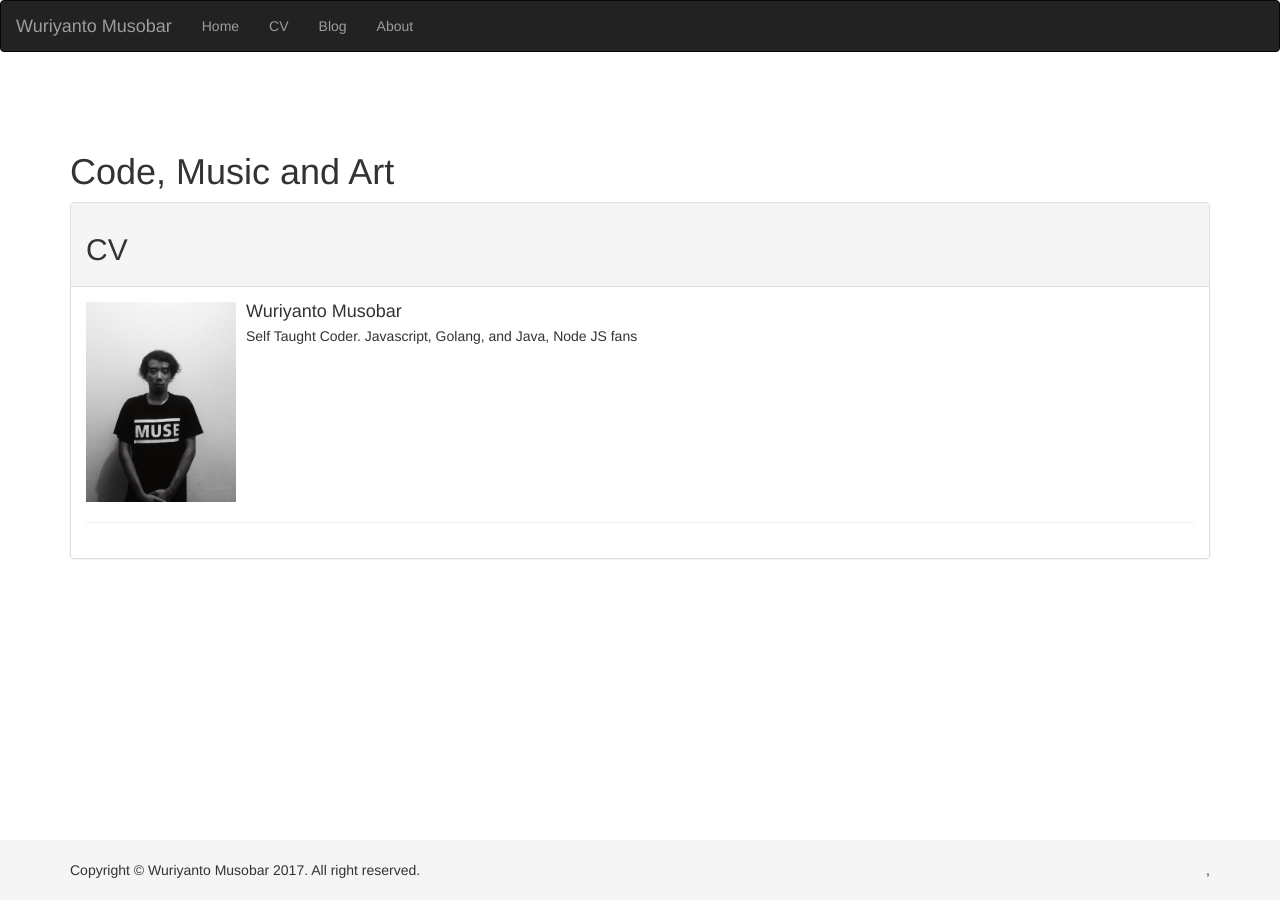
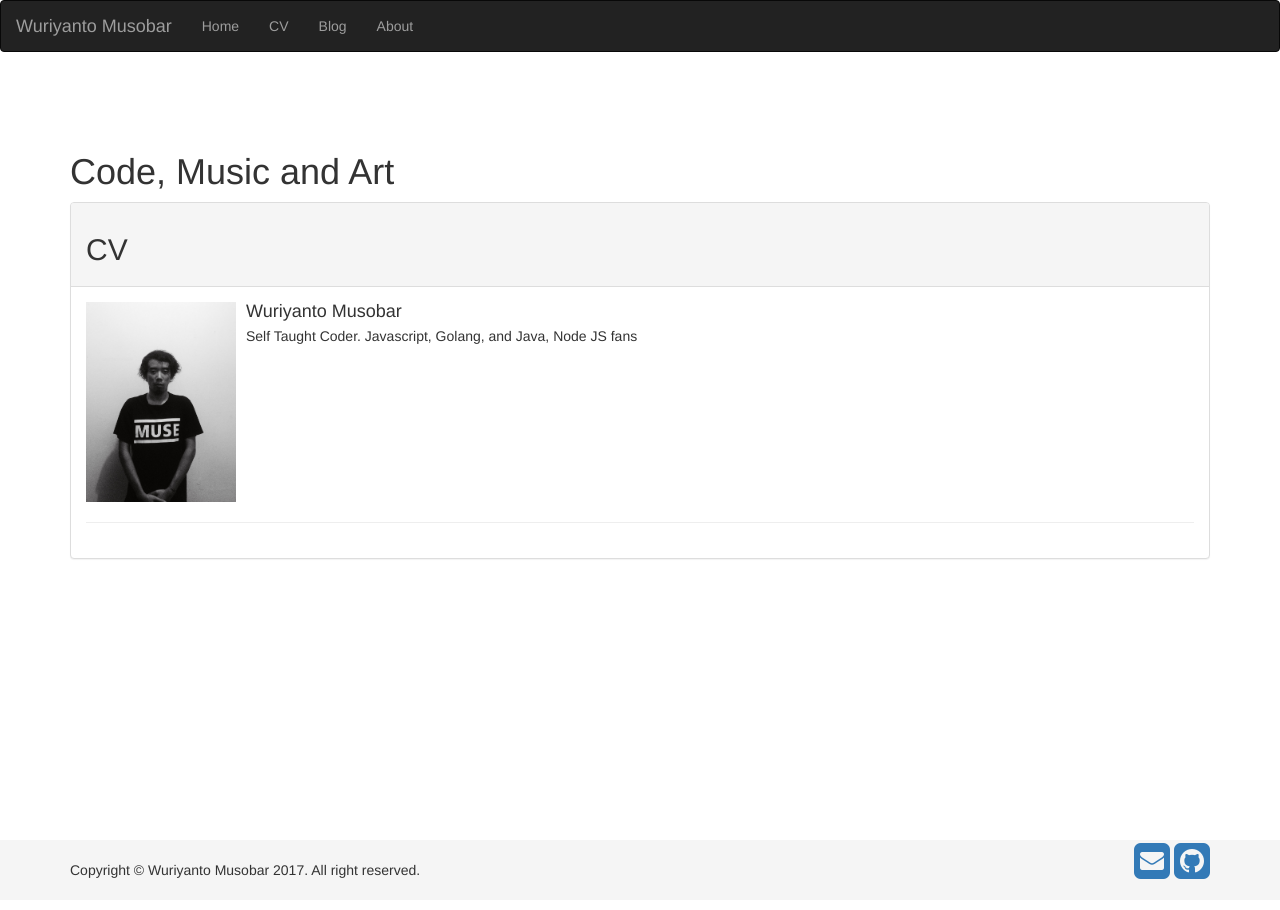
Before and after one commit to wuriyanto48/wuriyanto48.github.io, a Jekyll site: the page built from cv/index.html, in a window 1280 px wide. Built offline with Jekyll 4.4.1, drawn with Linux system fonts in a browser that asks for light colours; nearby versions of some CDN libraries.

Commit message:
adding social icon

```diff
--- a/_layouts/default.html
+++ b/_layouts/default.html
@@ -4,6 +4,7 @@
 		<title>{{ page.title }}</title>
 		<link rel="stylesheet" href="/css/nav_layout.css">
     <link rel="stylesheet" href="https://maxcdn.bootstrapcdn.com/bootstrap/3.3.7/css/bootstrap.min.css">
+		<link  rel="stylesheet" href="https://maxcdn.bootstrapcdn.com/font-awesome/4.2.0/css/font-awesome.min.css">
     <script src="https://ajax.googleapis.com/ajax/libs/jquery/3.1.1/jquery.min.js"></script>
     <script src="https://maxcdn.bootstrapcdn.com/bootstrap/3.3.7/js/bootstrap.min.js"></script>
 	</head>
@@ -32,9 +33,9 @@
       </div><!-- /.container -->
 			<footer class="footer">
 		 		<div class="container">
-					<p class="pull-left">Copyright © Wuriyanto Musobar 2017. All right reserved. </p>
+					<div class="pull-left">Copyright © Wuriyanto Musobar 2017. All right reserved. </div>
 					<div class="pull-right">
-						<a href="mailto:wuriyanto48@yahoo.co.id"><i id="social-em" class="fa fa-envelope-square fa-3x social"></i></a>,
+						<a href="mailto:wuriyanto48@yahoo.co.id"><i id="social-em" class="fa fa-envelope-square fa-3x social"></i></a>
 				 		<a href="https://github.com/wuriyanto48"><i id="social-gh" class="fa fa-github-square fa-3x social"></i></a>
 					</div>
 		 		</div>
```
